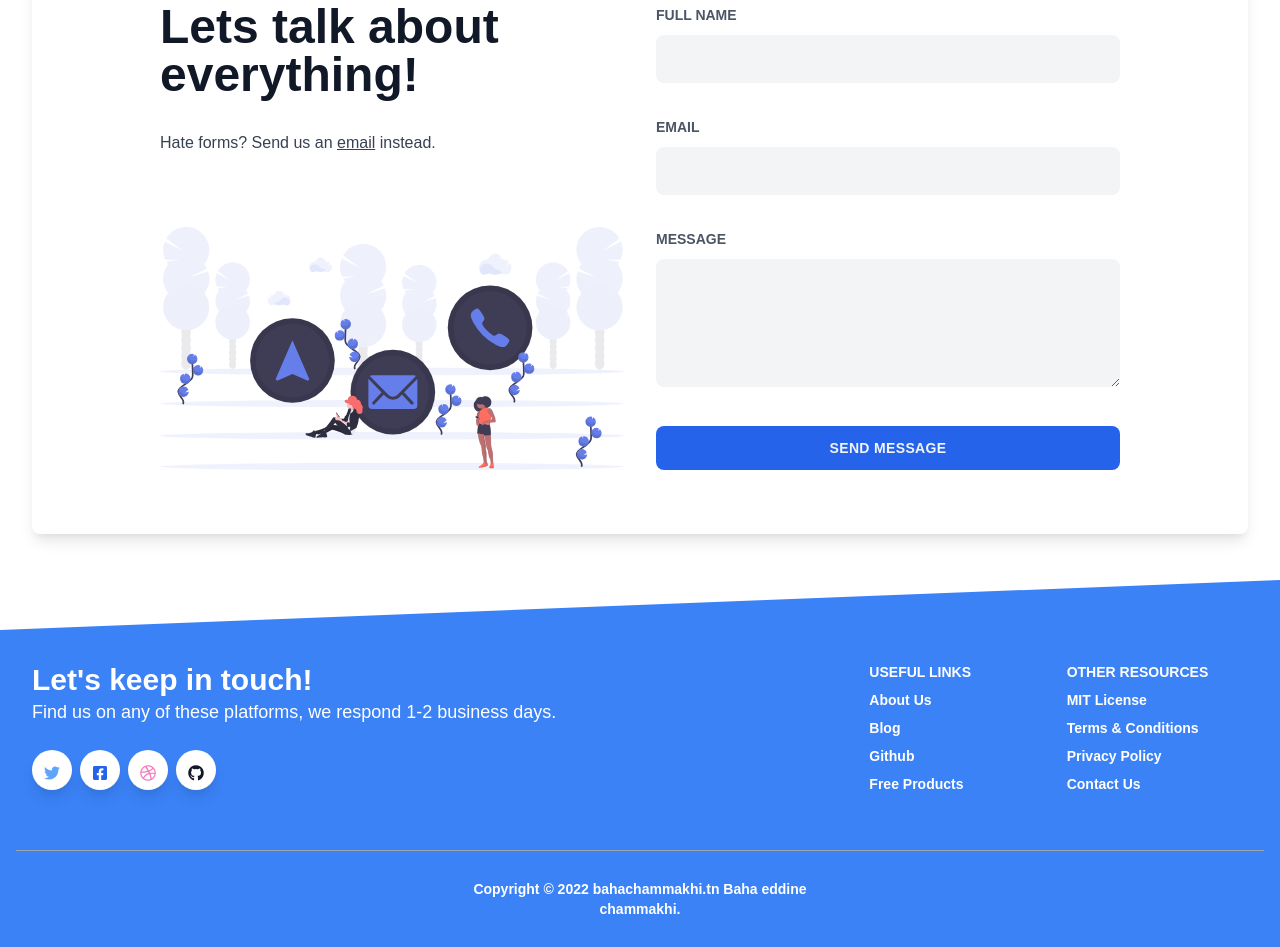
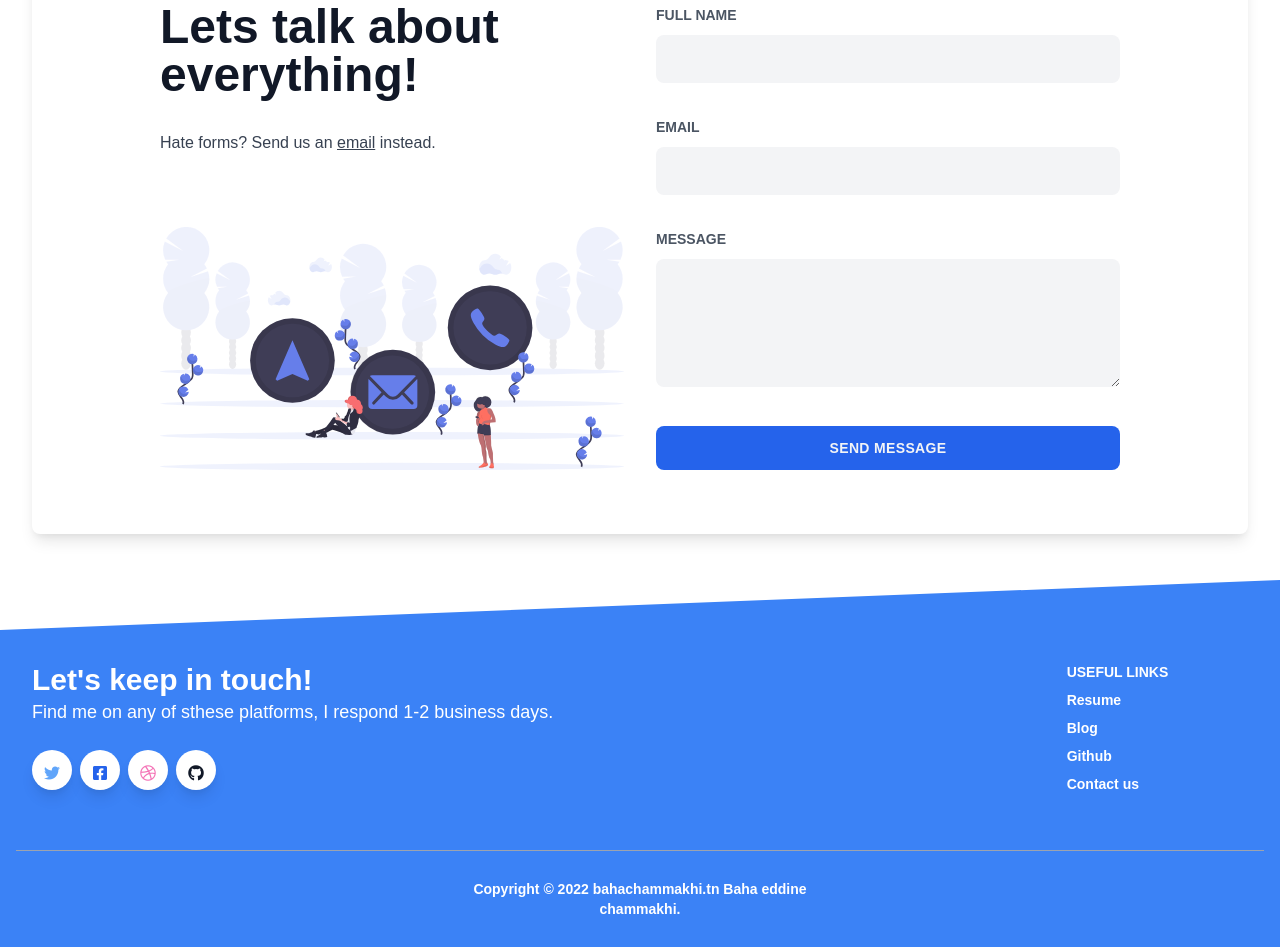
Before and after one commit to bahachammakhi/bahachammakhiwebsite, a Gatsby site: page /contact in a window 1280 px wide. Shown: the part 285-1232 px from the top of the page. Built offline with nearby package versions, Linux system fonts and the light colour scheme; Gatsby itself is replaced by a stand-in of ours.

Commit message:
footer changes

```diff
--- a/src/components/Layout/Footer.js
+++ b/src/components/Layout/Footer.js
@@ -30,7 +30,7 @@ export default function Footer() {
                 Let's keep in touch!
               </h4>
               <h5 className="text-lg mt-0 mb-2 text-white">
-                Find us on any of these platforms, we respond 1-2 business days.
+                Find me on any of sthese platforms, I respond 1-2 business days.
               </h5>
               <div className="mt-6">
                 <button
@@ -69,15 +69,17 @@ export default function Footer() {
                     <li>
                       <a
                         className="text-white hover:text-gray-900 font-semibold block pb-2 text-sm"
-                        href="https://www.creative-tim.com/presentation"
+                        href="https://resume.bahachammakhi.tn"
+                        target="_blank"
                       >
-                        About Us
+                        Resume
                       </a>
                     </li>
                     <li>
                       <a
                         className="text-white hover:text-gray-900 font-semibold block pb-2 text-sm"
-                        href="https://blog.creative-tim.com"
+                        href="https://blog.bahachammakhi.tn"
+                        target="_blank"
                       >
                         Blog
                       </a>
@@ -85,7 +87,8 @@ export default function Footer() {
                     <li>
                       <a
                         className="text-white hover:text-gray-900 font-semibold block pb-2 text-sm"
-                        href="https://www.github.com/creativetimofficial"
+                        href="https://www.github.com/bahachammakhi"
+                        target="_blank"
                       >
                         Github
                       </a>
@@ -93,48 +96,10 @@ export default function Footer() {
                     <li>
                       <a
                         className="text-white hover:text-gray-900 font-semibold block pb-2 text-sm"
-                        href="https://www.creative-tim.com/bootstrap-themes/free"
+                        href="/contact"
+                        target="_blank"
                       >
-                        Free Products
-                      </a>
-                    </li>
-                  </ul>
-                </div>
-                <div className="w-full lg:w-4/12 px-4">
-                  <span className="block uppercase text-white text-sm font-semibold mb-2">
-                    Other Resources
-                  </span>
-                  <ul className="list-unstyled">
-                    <li>
-                      <a
-                        className="text-white hover:text-gray-900 font-semibold block pb-2 text-sm"
-                        href="https://github.com/creativetimofficial/argon-design-system/blob/master/LICENSE.md"
-                      >
-                        MIT License
-                      </a>
-                    </li>
-                    <li>
-                      <a
-                        className="text-white hover:text-gray-900 font-semibold block pb-2 text-sm"
-                        href="https://creative-tim.com/terms"
-                      >
-                        Terms & Conditions
-                      </a>
-                    </li>
-                    <li>
-                      <a
-                        className="text-white hover:text-gray-900 font-semibold block pb-2 text-sm"
-                        href="https://creative-tim.com/privacy"
-                      >
-                        Privacy Policy
-                      </a>
-                    </li>
-                    <li>
-                      <a
-                        className="text-white hover:text-gray-900 font-semibold block pb-2 text-sm"
-                        href="https://creative-tim.com/contact-us"
-                      >
-                        Contact Us
+                        Contact us
                       </a>
                     </li>
                   </ul>
--- a/src/containers/HomeContainer/CatchupSection.js
+++ b/src/containers/HomeContainer/CatchupSection.js
@@ -18,7 +18,7 @@ export default function CatchupSection() {
         </h2>
       </div>
       <p className="my-5 text-xl sm:text-2xl font-light">
-        Specialized in JavaScript with over a two years of experience in
+        Specialized in JavaScript with over a three years of experience in
         building the web and working with technologies like
       </p>
     </div>
```
